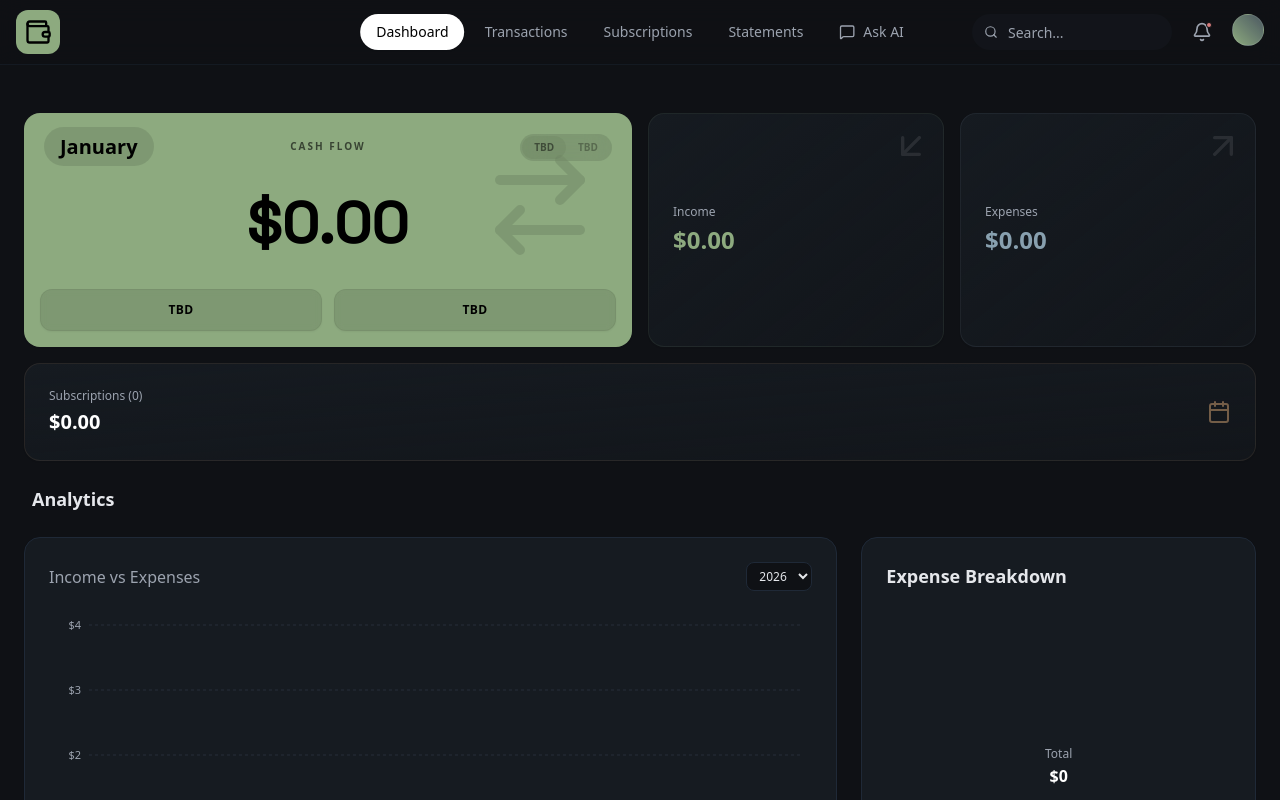
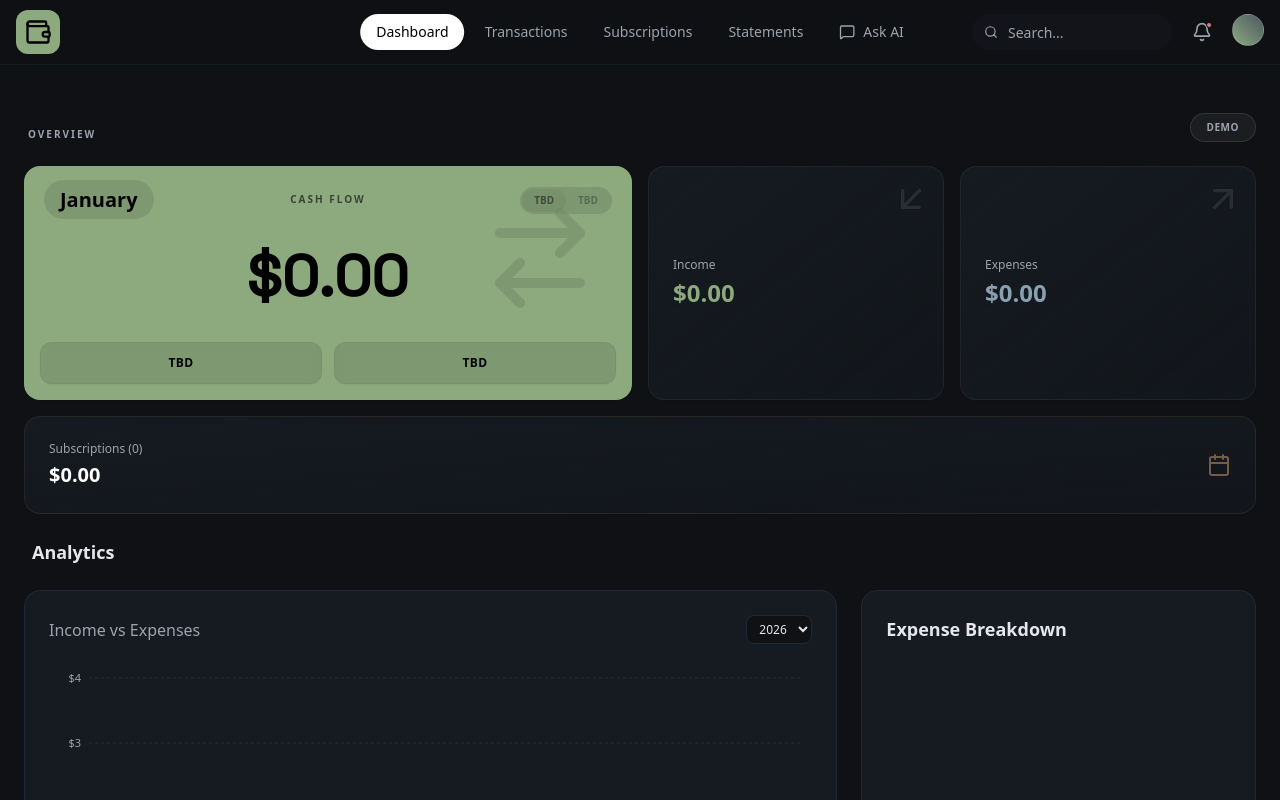
Before and after one commit to atnwl/finance-dashboard-gemini, a React (Vite) app: page / in a window 1280 px wide. Shown: the top 800 px of the page. Built offline with nearby package versions, Linux system fonts and the light colour scheme.

Commit message:
Add Demo Mode feature

```diff
--- a/src/App.jsx
+++ b/src/App.jsx
@@ -448,6 +448,53 @@ export default function App() {
   const [pendingStatement, setPendingStatement] = useState(null);
 
   const [isLoaded, setIsLoaded] = useState(false);
+
+  // Demo Mode State
+  const [demoFinancials, setDemoFinancials] = useState(null);
+
+  const toggleDemo = () => {
+    if (demoFinancials) {
+      setDemoFinancials(null);
+    } else {
+      const income = Math.floor(Math.random() * 5000) + 3000;
+      const expenses = Math.floor(Math.random() * 4000) + 1000;
+      const subs = Math.floor(Math.random() * 200) + 50;
+      const count = Math.floor(Math.random() * 7) + 3;
+      const cc = Math.floor(Math.random() * 1000) + 200;
+      const recurring = Math.floor(expenses * 0.6);
+
+      const yearlyData = MONTHS.map((m, i) => {
+        const mInc = Math.floor(Math.random() * 4000) + 2000;
+        const mExp = Math.floor(Math.random() * 3500) + 1500;
+        return {
+          name: m.slice(0, 3),
+          year: selectedYear,
+          income: mInc,
+          expenses: mExp,
+          net: mInc - mExp,
+          hasData: true
+        };
+      });
+
+      setDemoFinancials({
+        totalIncome: income,
+        totalExpenses: expenses,
+        net: income - expenses,
+        totalSubscriptionsCost: subs,
+        activeSubscriptionCount: count,
+        totalCcPayments: cc,
+        yearlyData,
+        totalRecurringExpenses: recurring,
+        byCategory: {
+          'Housing': expenses * 0.4,
+          'Transport': expenses * 0.15,
+          'Food': expenses * 0.2,
+          'Utilities': expenses * 0.1,
+          'Entertainment': expenses * 0.15
+        }
+      });
+    }
+  };
   const [user, setUser] = useState(null);
   const [syncStatus, setSyncStatus] = useState('');
 
@@ -542,7 +589,7 @@ export default function App() {
     return amt * (map[frequency] || 0);
   };
 
-  const financials = useMemo(() => {
+  const calculatedFinancials = useMemo(() => {
     // Filter data by selected Month and Year
     const filterByDate = (item) => {
       if (!item.date) return false; // Should have date from migration, but safety first
@@ -681,6 +728,8 @@ export default function App() {
 
     return { totalIncome, totalExpenses, totalCcPayments, net, byCategory, totalSubscriptionsCost, activeSubscriptionCount, yearlyData, totalRecurringExpenses };
   }, [data, selectedMonth, selectedYear]);
+
+  const financials = demoFinancials || calculatedFinancials;
 
   // Handlers
   const handleDelete = (type, id) => {
@@ -963,6 +1012,20 @@ export default function App() {
         </div>
 
         {/* Primary Highlights - Conditional Grid */}
+        <div className="flex justify-between items-end mb-3">
+          <h2 className="text-[10px] font-bold text-muted uppercase tracking-[0.2em] ml-1">Overview</h2>
+          <button
+            onClick={toggleDemo}
+            className={cn(
+              "text-[10px] font-bold px-4 py-1.5 rounded-full border transition-all uppercase tracking-wider",
+              demoFinancials
+                ? "bg-purple-500 text-white border-purple-400 shadow-lg shadow-purple-500/20"
+                : "bg-white/5 text-muted border-white/10 hover:bg-white/10"
+            )}
+          >
+            {demoFinancials ? "Demo Active" : "Demo"}
+          </button>
+        </div>
         <div className={cn("grid gap-3 md:gap-4 mb-8", viewMode === 'cashflow' ? "grid-cols-2 lg:grid-cols-4" : "grid-cols-1 md:grid-cols-3")}>
 
           {viewMode === 'cashflow' && (
```
